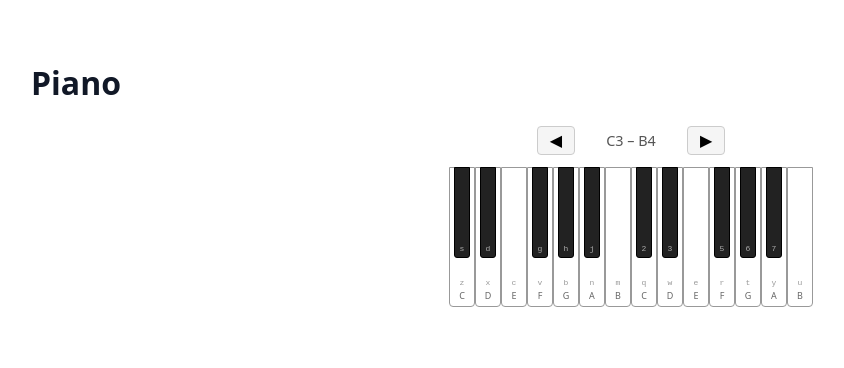
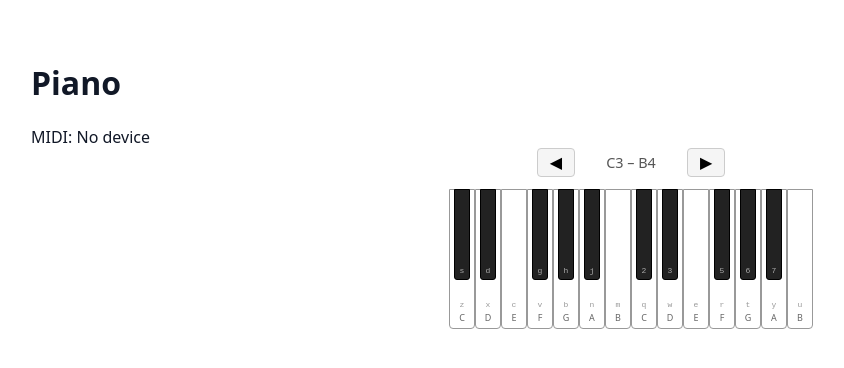
Before and after one commit to miksin/piano, a React (Vite) app: page / in a window 1280 px wide. Shown: the top 368 px of the page, without its empty margins (9-853 px from the left). Built offline with nearby package versions, Linux system fonts and the light colour scheme.

Commit message:
feat: MIDI Keyboard Support (#14)
- Add useMidi hook with Web MIDI API support
- Add midiNoteToName utility function
- Update App.tsx to show MIDI connection status
- Handle note-on/note-off messages including velocity=0 as note-off

Co-authored-by: Hermes Engineer <agent@hermes.local>

```diff
--- a/src/App.tsx
+++ b/src/App.tsx
@@ -1,12 +1,20 @@
 import React from 'react'
 import PianoKeyboard from './components/PianoKeyboard'
 import { useAudioEngine } from './hooks/useAudioEngine'
+import { useMidi } from './hooks/useMidi'
 
 export default function App(): React.JSX.Element {
   const { playNote, stopNote } = useAudioEngine()
+  const { isSupported, isConnected } = useMidi({ onNoteOn: playNote, onNoteOff: stopNote })
+
   return (
     <div className="app">
       <h1>Piano</h1>
+      {isSupported && (
+        <div className="midi-status">
+          MIDI: {isConnected ? '🎹 Connected' : 'No device'}
+        </div>
+      )}
       <PianoKeyboard
         baseOctave={3}
         octaves={2}
--- /dev/null
+++ b/src/hooks/useMidi.ts
@@ -0,0 +1,82 @@
+import { useEffect, useRef, useState } from 'react'
+
+interface MidiOptions {
+  onNoteOn: (note: string, velocity: number) => void
+  onNoteOff: (note: string) => void
+}
+
+// MIDI note number to note name (e.g. 60 -> 'C4')
+export function midiNoteToName(midiNote: number): string {
+  const NOTE_NAMES = ['C', 'C#', 'D', 'D#', 'E', 'F', 'F#', 'G', 'G#', 'A', 'A#', 'B']
+  const octave = Math.floor(midiNote / 12) - 1
+  const note = NOTE_NAMES[midiNote % 12]
+  return `${note}${octave}`
+}
+
+export function useMidi({ onNoteOn, onNoteOff }: MidiOptions): { isSupported: boolean; isConnected: boolean } {
+  const isSupported = typeof navigator !== 'undefined' && 'requestMIDIAccess' in navigator
+  const [isConnected, setIsConnected] = useState(false)
+  const onNoteOnRef = useRef(onNoteOn)
+  const onNoteOffRef = useRef(onNoteOff)
+
+  useEffect(() => {
+    onNoteOnRef.current = onNoteOn
+    onNoteOffRef.current = onNoteOff
+  })
+
+  useEffect(() => {
+    if (!isSupported) return
+
+    let midiAccess: MIDIAccess | null = null
+
+    const handleMidiMessage = (event: MIDIMessageEvent) => {
+      const data = event.data
+      if (!data || data.length < 3) return
+
+      const status = data[0]
+      const noteNumber = data[1]
+      const velocity = data[2]
+      const messageType = status & 0xf0
+
+      const noteName = midiNoteToName(noteNumber)
+
+      if (messageType === 0x90 && velocity > 0) {
+        // Note On
+        onNoteOnRef.current(noteName, velocity)
+      } else if (messageType === 0x80 || (messageType === 0x90 && velocity === 0)) {
+        // Note Off
+        onNoteOffRef.current(noteName)
+      }
+    }
+
+    const setupInputs = (access: MIDIAccess) => {
+      access.inputs.forEach((input) => {
+        input.onmidimessage = handleMidiMessage
+      })
+      setIsConnected(access.inputs.size > 0)
+    }
+
+    const handleStateChange = (access: MIDIAccess) => {
+      setupInputs(access)
+    }
+
+    navigator.requestMIDIAccess().then((access) => {
+      midiAccess = access
+      setupInputs(access)
+      access.onstatechange = () => handleStateChange(access)
+    }).catch(() => {
+      // MIDI access denied or unavailable
+    })
+
+    return () => {
+      if (midiAccess) {
+        midiAccess.inputs.forEach((input) => {
+          input.onmidimessage = null
+        })
+        midiAccess.onstatechange = null
+      }
+    }
+  }, [isSupported])
+
+  return { isSupported, isConnected }
+}
```
